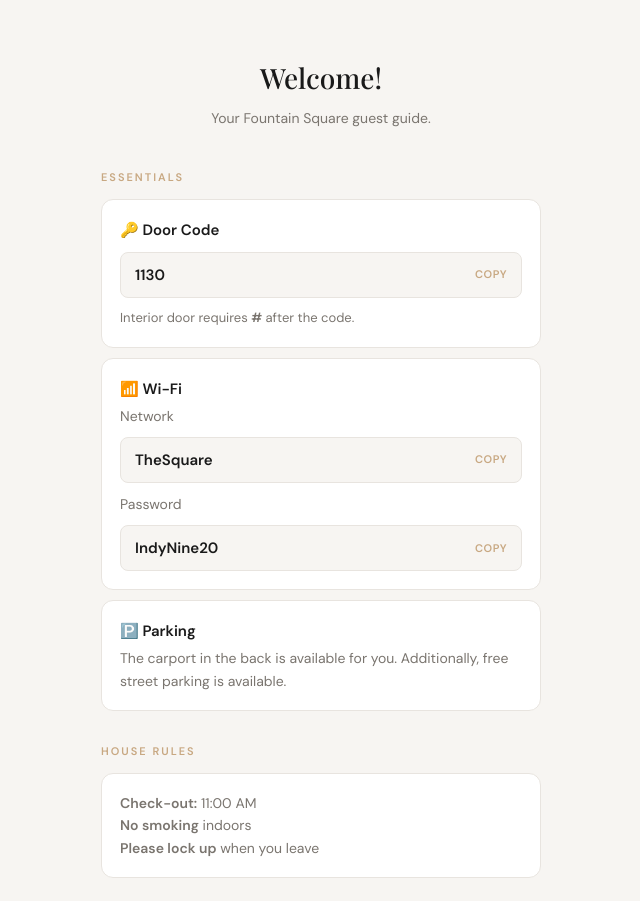
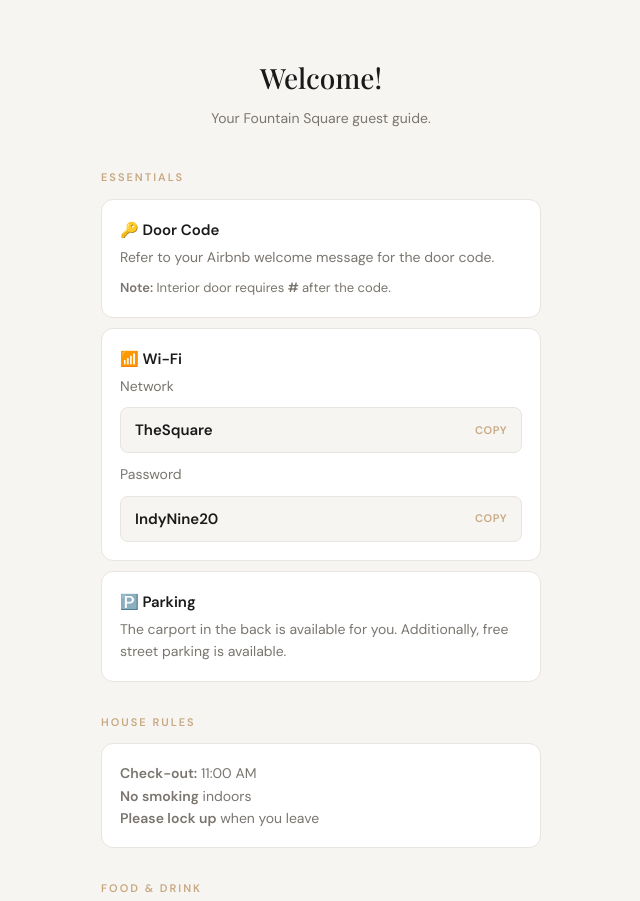
Before and after one commit to fountainsquare/guest-guide, a plain HTML site: page index.html in a window 1280 px wide. Shown: the top 901 px of the page, without its empty margins (319-959 px from the left). Drawn offline with nearby package versions, Linux system fonts and the light colour scheme.

Commit message:
Update index.html

```diff
--- a/index.html
+++ b/index.html
@@ -217,11 +217,8 @@
 
   <div class="card">
     <h3>🔑 Door Code</h3>
-    <div class="copy-field" onclick="copy('1234')">
-      <code>1130</code>
-      <span>Copy</span>
-    </div>
-    <p style="margin-top:10px; font-size:13px;">Interior door requires <strong>#</strong> after the code.</p>
+    <p>Refer to your Airbnb welcome message for the door code.</p>
+    <p style="margin-top:10px; font-size:13px;"><strong>Note:</strong> Interior door requires <strong>#</strong> after the code.</p>
   </div>
 
   <div class="card">
```
